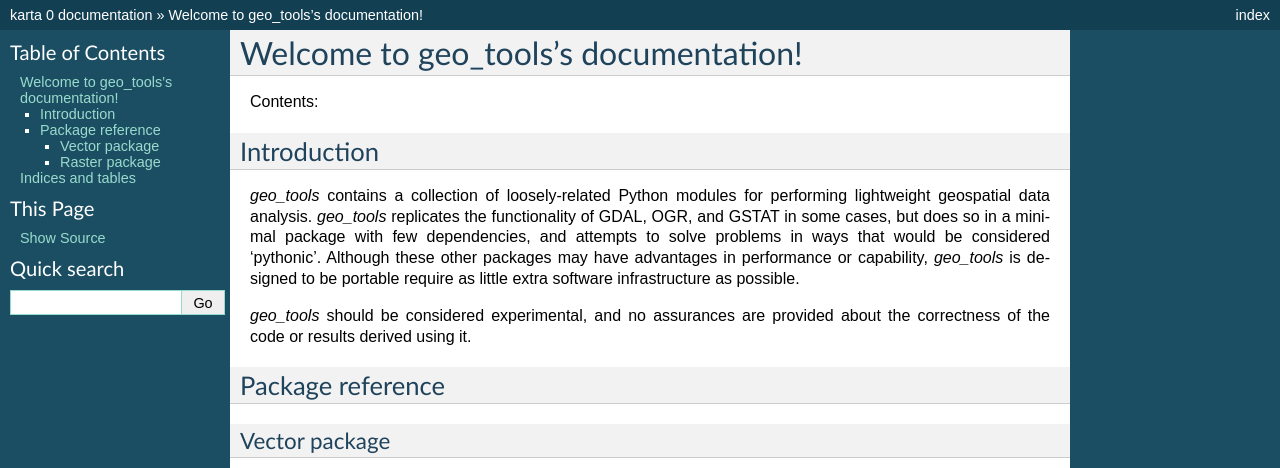
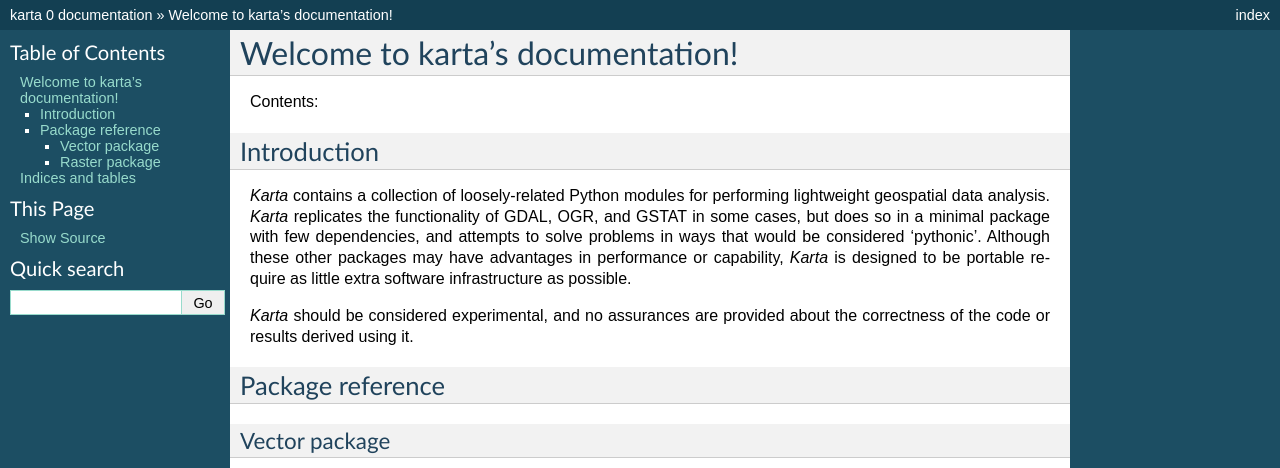
Before and after one commit to fortyninemaps/karta, a Sphinx documentation site: the page built from doc/source/karta-manual.rst, in a window 1280 px wide, cut to the strip 0-468 px from the top of the page. Built offline with Sphinx 7.4.7, drawn with Linux system fonts in a browser that asks for light colours; some of the changed text lies outside the part shown.

Commit message:
fixing remnant geo_tools references in docs

```diff
--- a/doc/source/conf.py
+++ b/doc/source/conf.py
@@ -183,7 +183,7 @@
 # Grouping the document tree into LaTeX files. List of tuples
 # (source start file, target name, title, author, documentclass [howto/manual]).
 latex_documents = [
-  ('karta-manual', 'karta.tex', u'geo\\_tools Documentation',
+  ('karta-manual', 'karta.tex', u'Karta Manual and API Reference',
    u'Nat Wilson', 'manual'),
 ]
 
--- a/doc/source/karta-manual.rst
+++ b/doc/source/karta-manual.rst
@@ -1,9 +1,9 @@
-.. geo_tools documentation master file, created by
+.. karta documentation master file, created by
    sphinx-quickstart on Sat Feb 16 10:13:48 2013.
    You can adapt this file completely to your liking, but it should at least
    contain the root `toctree` directive.
 
-Welcome to geo_tools's documentation!
+Welcome to karta's documentation!
 =====================================
 
 Contents:
@@ -14,16 +14,16 @@
 Introduction
 ------------
 
-*geo_tools* contains a collection of loosely-related Python modules for
-performing lightweight geospatial data analysis. *geo_tools* replicates the
-functionality of GDAL, OGR, and GSTAT in some cases, but does so in a minimal
-package with few dependencies, and attempts to solve problems in ways that
-would be considered 'pythonic'. Although these other packages may have
-advantages in performance or capability, *geo_tools* is designed to be portable
-require as little extra software infrastructure as possible.
+*Karta* contains a collection of loosely-related Python modules for performing
+lightweight geospatial data analysis. *Karta* replicates the functionality of
+GDAL, OGR, and GSTAT in some cases, but does so in a minimal package with few
+dependencies, and attempts to solve problems in ways that would be considered
+'pythonic'. Although these other packages may have advantages in performance or
+capability, *Karta* is designed to be portable require as little extra software
+infrastructure as possible.
 
-*geo_tools* should be considered experimental, and no assurances are provided
-about the correctness of the code or results derived using it.
+*Karta* should be considered experimental, and no assurances are provided about
+the correctness of the code or results derived using it.
 
 
 Package reference
@@ -32,25 +32,25 @@
 Vector package
 ~~~~~~~~~~~~~~
 
-.. automodule:: geo_tools.vector.guppy
+.. automodule:: karta.vector.guppy
     :members:
 
-.. automodule:: geo_tools.vector.json
+.. automodule:: karta.vector.geojson
     :members:
 
-.. automodule:: geo_tools.vector.xy
+.. automodule:: karta.vector.xyfile
     :members:
 
 Raster package
 ~~~~~~~~~~~~~~
 
-.. automodule:: geo_tools.raster.raster
+.. automodule:: karta.raster.raster
     :members:
 
-.. automodule:: geo_tools.raster.aaigrid
+.. automodule:: karta.raster.aaigrid
     :members:
 
-.. automodule:: geo_tools.raster.grid
+.. automodule:: karta.raster.grid
     :members:
 
 
```
Also changed, not shown: 2 other files.
